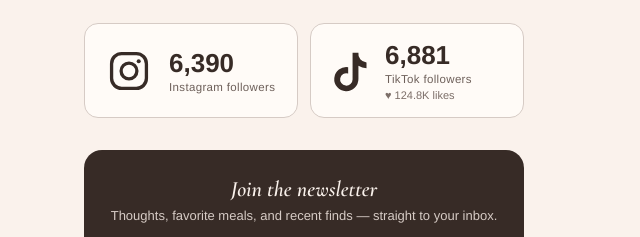
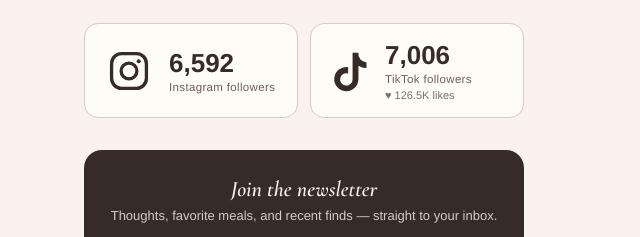
Before and after one commit to joshuagmedina/arimar, a plain HTML site: page index.html in a window 1280 px wide. Shown: the part 858-1095 px from the top of the page, 336-976 px from the left. Drawn offline with nearby package versions, Linux system fonts and the light colour scheme; a web font is replaced by a local one.

Commit message:
Update Instagram/TikTok follower and like counts

```diff
--- a/index.html
+++ b/index.html
@@ -155,16 +155,16 @@
       <div class="stat-card">
         <svg width="30" height="30" viewBox="0 0 24 24" fill="none" stroke="oklch(30% 0.02 40)" stroke-width="1.8" style="width:56px;height:44px" aria-hidden="true"><rect x="2.5" y="2.5" width="19" height="19" rx="5.5"></rect><circle cx="12" cy="12" r="4.3"></circle><circle cx="17.3" cy="6.7" r="1.1" fill="oklch(30% 0.02 40)" stroke="none"></circle></svg>
         <div class="stat-text">
-          <span class="stat-count">6,390</span>
+          <span class="stat-count">6,592</span>
           <span class="stat-label">Instagram followers</span>
         </div>
       </div>
       <div class="stat-card">
         <svg width="28" height="28" viewBox="0 0 24 24" fill="oklch(30% 0.02 40)" style="width:46px;height:44px" aria-hidden="true"><path d="M16.6 2h-3.2v14.6a3.4 3.4 0 1 1-2.4-3.26V9.9a6.6 6.6 0 1 0 5.6 6.5V9.2a7.9 7.9 0 0 0 4.4 1.34V7.3A4.6 4.6 0 0 1 16.6 2z"></path></svg>
         <div class="stat-text">
-          <span class="stat-count">6,881</span>
+          <span class="stat-count">7,006</span>
           <span class="stat-label">TikTok followers</span>
-          <span class="stat-likes">&hearts; 124.8K likes</span>
+          <span class="stat-likes">&hearts; 126.5K likes</span>
         </div>
       </div>
     </div>
```
